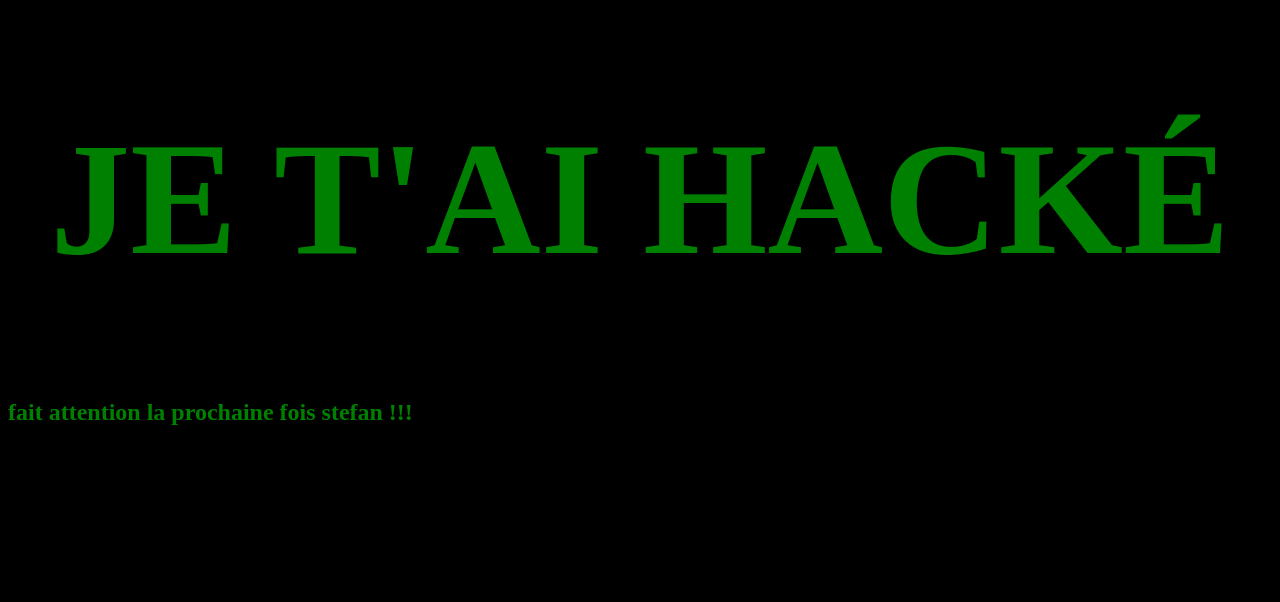
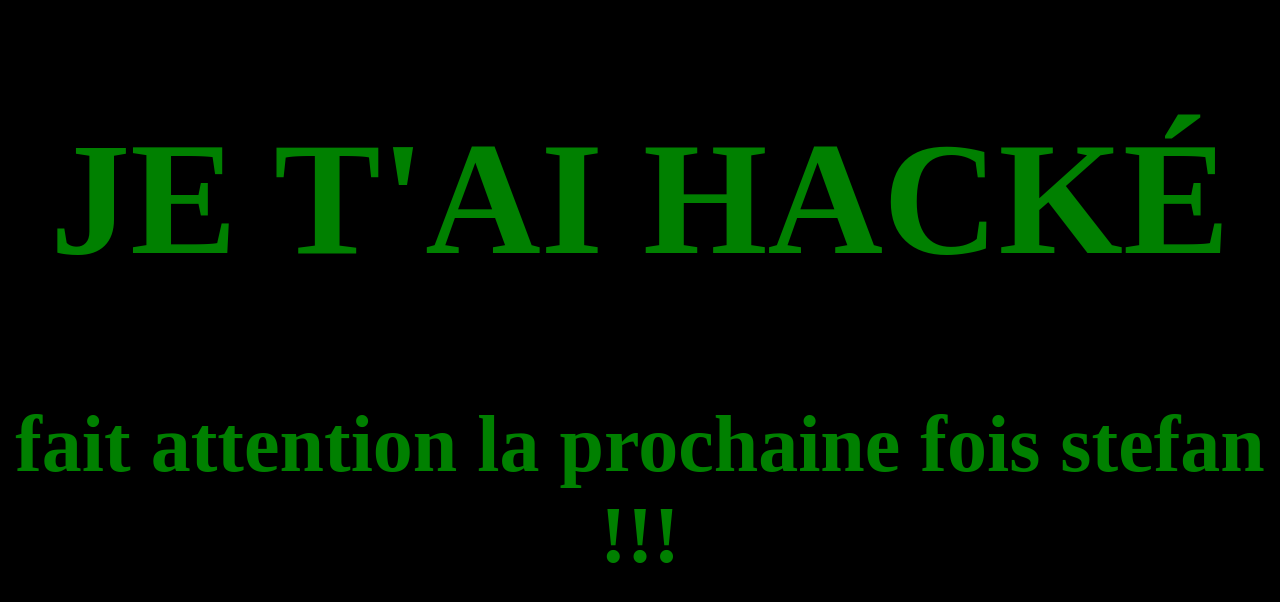
Before and after one commit to yannis-27/yannis-27.github.io, a plain HTML site: page index.html in a window 1280 px wide. Drawn offline with Linux system fonts and the light colour scheme.

Commit message:
Update tkt.css

```diff
--- a/tkt.css
+++ b/tkt.css
@@ -5,3 +5,7 @@ h1{
     text-align: center;
     font-size: 1000%;
 }
+h2{
+    text-align: center;
+    font-size: 500%;
+}
```
